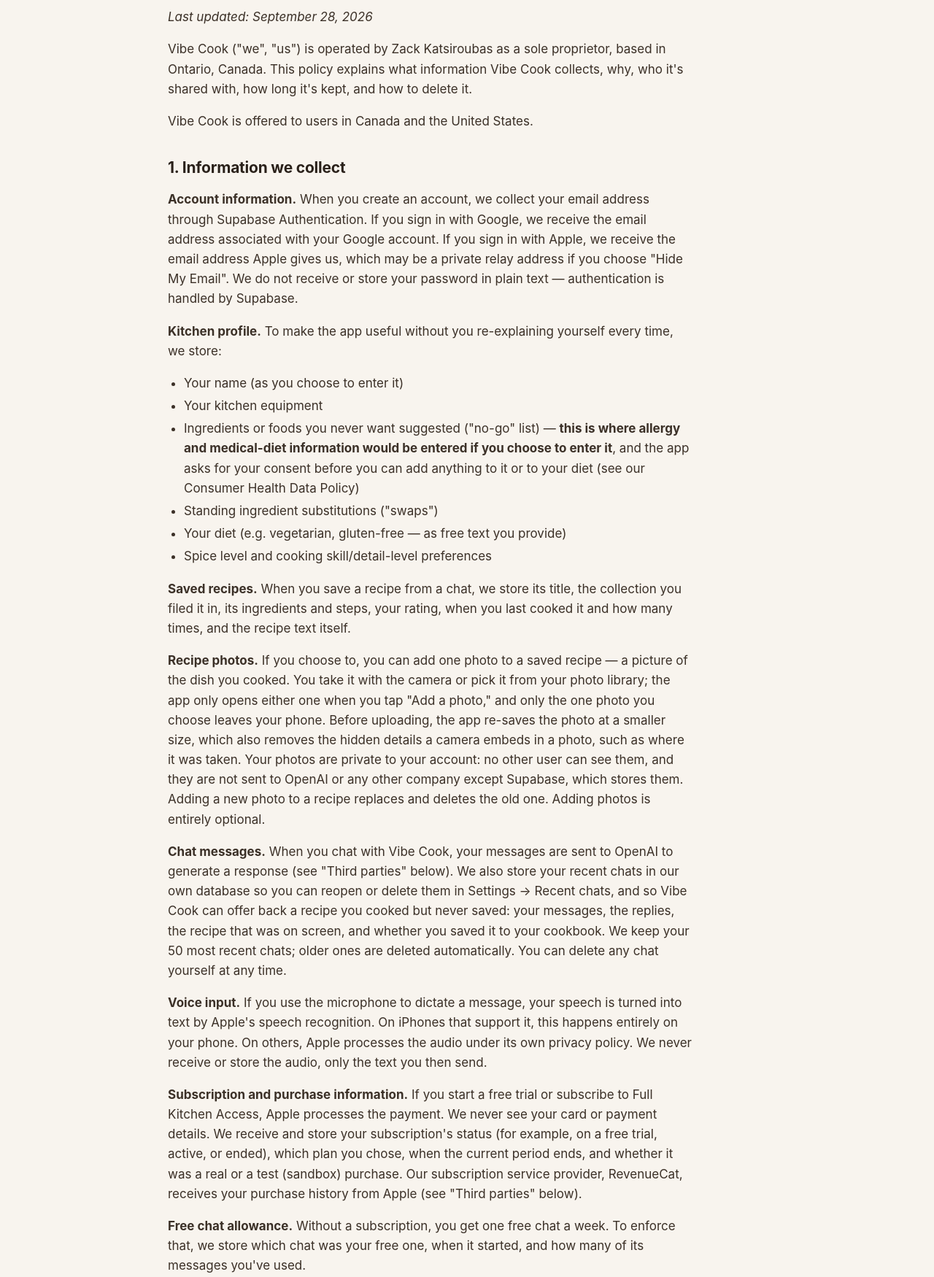
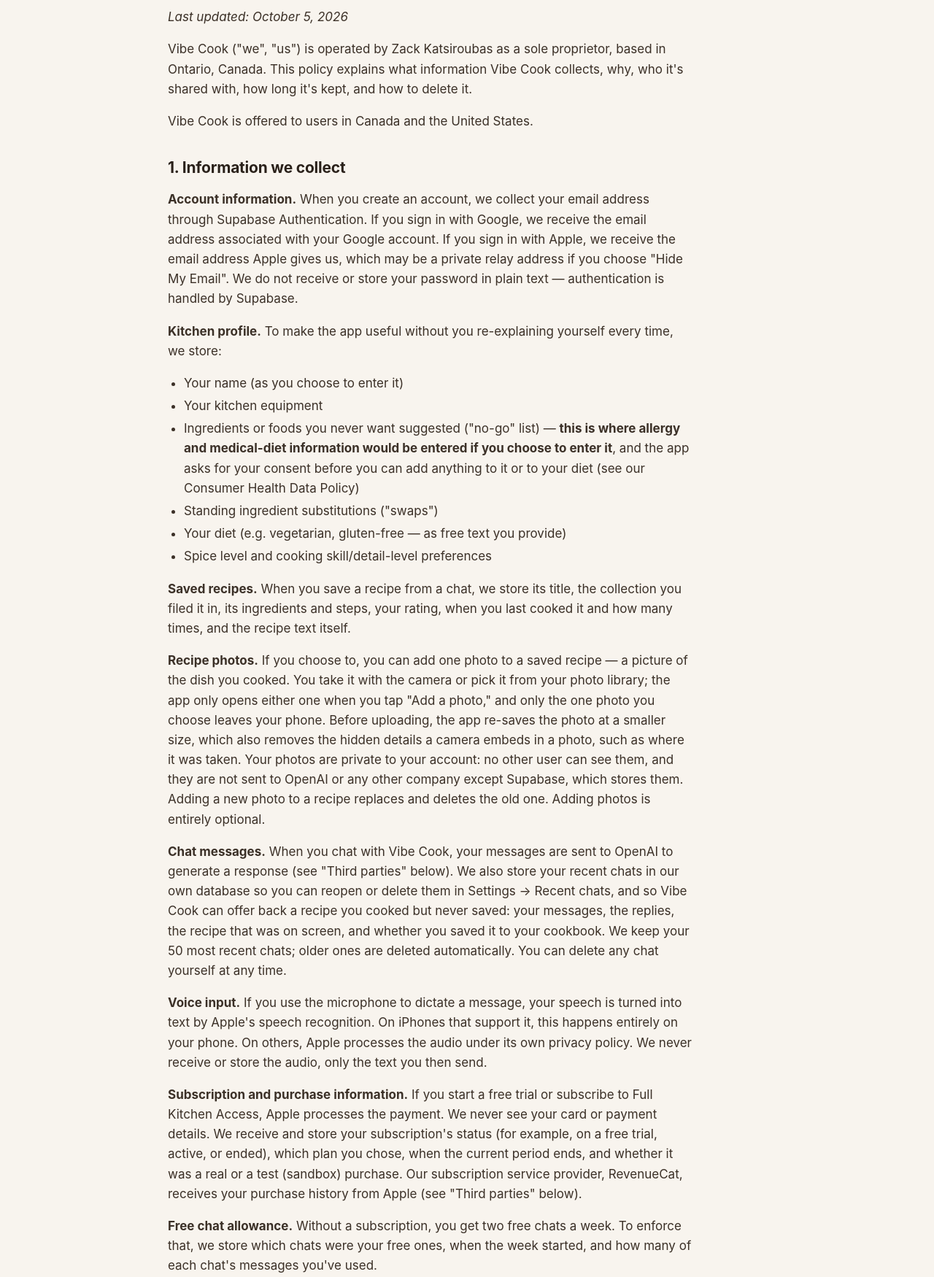
Before and after one commit to zackkatsiroubas/vibe-cook-legal, a plain HTML site: page privacy.html in a window 1280 px wide. Shown: the part 150-1900 px from the top of the page at 73% size. Drawn offline with Linux system fonts and the light colour scheme.

Commit message:
Free tier: two chats a week, up to 5 messages each

```diff
--- a/privacy.html
+++ b/privacy.html
@@ -15,7 +15,7 @@
 </div></header>
 <main class="wrap">
 <article class="doc"><h1>Privacy Policy</h1>
-<p><em>Last updated: September 28, 2026</em></p>
+<p><em>Last updated: October 5, 2026</em></p>
 <p>Vibe Cook ("we", "us") is operated by Zack Katsiroubas as a sole proprietor, based in Ontario, Canada. This policy explains what information Vibe Cook collects, why, who it's shared with, how long it's kept, and how to delete it.</p>
 <p>Vibe Cook is offered to users in Canada and the United States.</p>
 <h2>1. Information we collect</h2>
@@ -27,7 +27,7 @@
 <p><strong>Chat messages.</strong> When you chat with Vibe Cook, your messages are sent to OpenAI to generate a response (see "Third parties" below). We also store your recent chats in our own database so you can reopen or delete them in Settings → Recent chats, and so Vibe Cook can offer back a recipe you cooked but never saved: your messages, the replies, the recipe that was on screen, and whether you saved it to your cookbook. We keep your 50 most recent chats; older ones are deleted automatically. You can delete any chat yourself at any time.</p>
 <p><strong>Voice input.</strong> If you use the microphone to dictate a message, your speech is turned into text by Apple's speech recognition. On iPhones that support it, this happens entirely on your phone. On others, Apple processes the audio under its own privacy policy. We never receive or store the audio, only the text you then send.</p>
 <p><strong>Subscription and purchase information.</strong> If you start a free trial or subscribe to Full Kitchen Access, Apple processes the payment. We never see your card or payment details. We receive and store your subscription's status (for example, on a free trial, active, or ended), which plan you chose, when the current period ends, and whether it was a real or a test (sandbox) purchase. Our subscription service provider, RevenueCat, receives your purchase history from Apple (see "Third parties" below).</p>
-<p><strong>Free chat allowance.</strong> Without a subscription, you get one free chat a week. To enforce that, we store which chat was your free one, when it started, and how many of its messages you've used.</p>
+<p><strong>Free chat allowance.</strong> Without a subscription, you get two free chats a week. To enforce that, we store which chats were your free ones, when the week started, and how many of each chat's messages you've used.</p>
 <p><strong>Usage and security records.</strong> Each time the app asks OpenAI for a reply on your behalf, we record the time, the amount of text processed (measured in "tokens"), and which AI model was used. We use these records to apply usage limits and to understand our costs. To stop abuse of the service from a single location, we also store a scrambled, one-way version (a salted hash) of the IP address each chat request came from. We never store the IP address itself, and the hash can't be turned back into it.</p>
 <p><strong>Notifications.</strong> If you ask Vibe Cook to remind you before your free trial ends, or if notifications are on when your yearly plan is about to renew, the reminder is scheduled on your phone by iOS. We don't collect a notification token or send push notifications from a server.</p>
 <p><strong>What is not collected.</strong> Vibe Cook does not use analytics or crash-reporting tools, does not use advertising SDKs, does not track you across other companies' apps or websites, and does not sell your data to anyone.</p>
```
Also changed, not shown: index.html (+1 -1 lines), support.html (+1 -1 lines), terms.html (+2 -2 lines).
